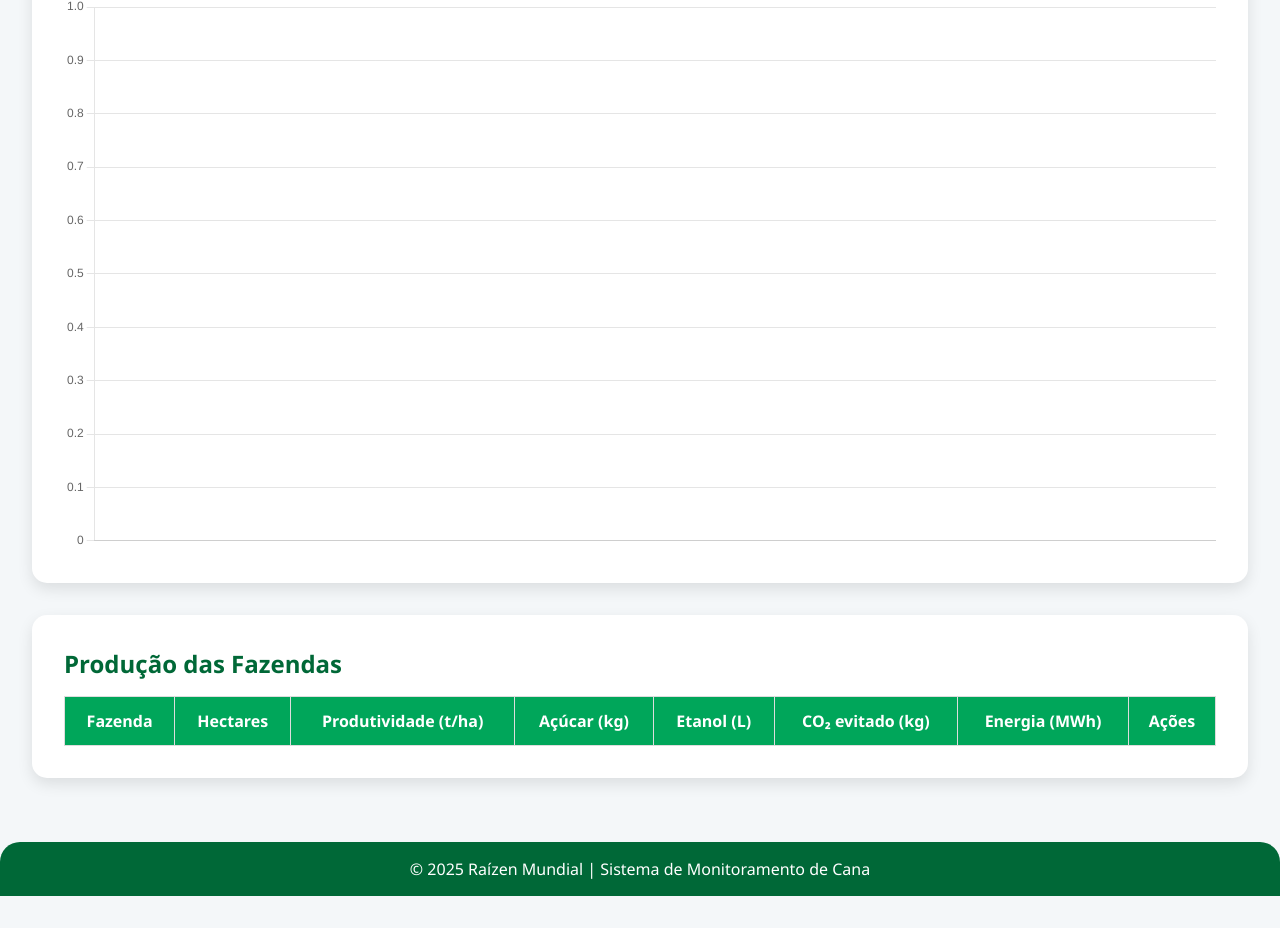
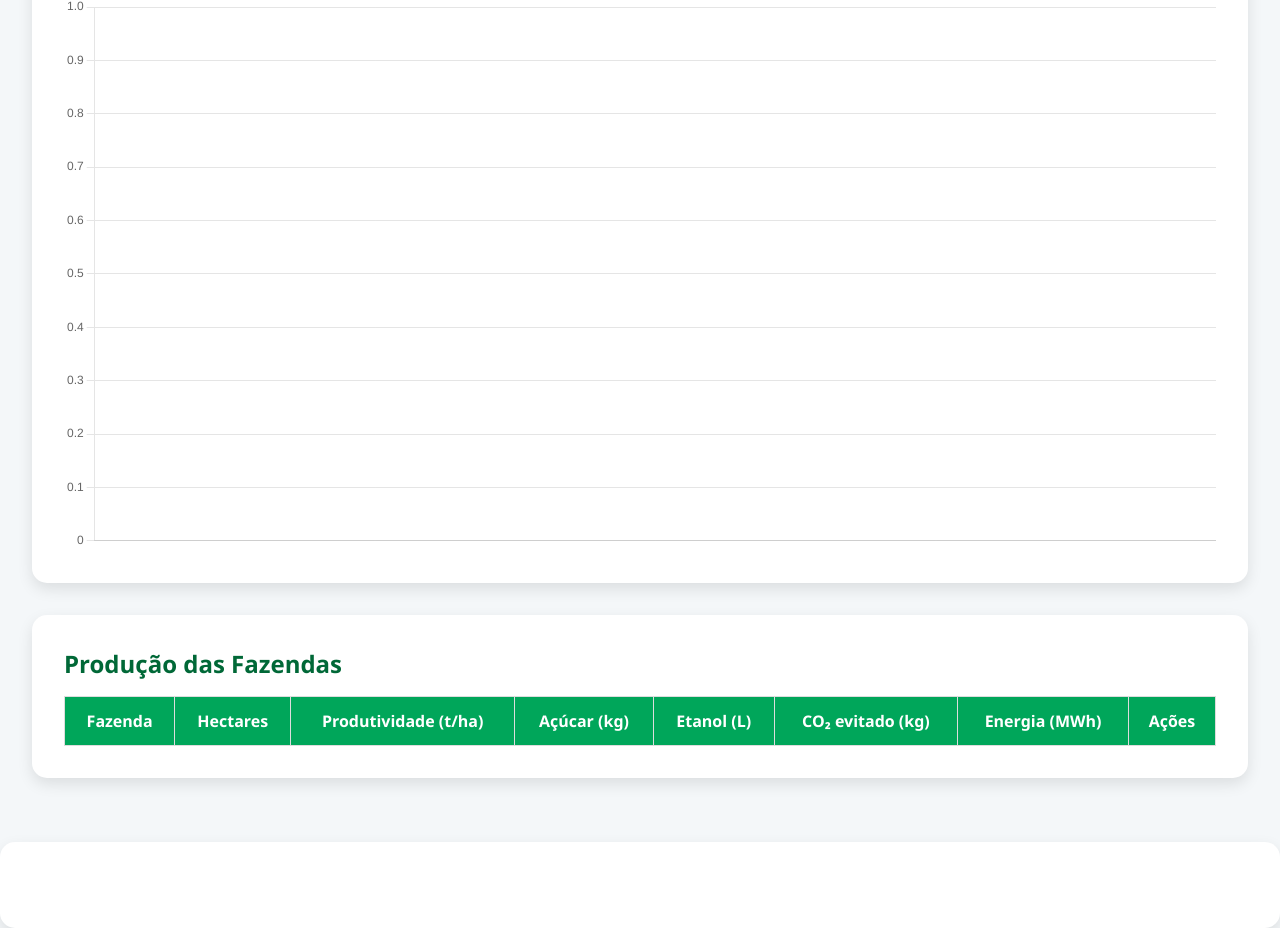
Before and after one commit to fiordelice/mundialRaizen, a plain HTML site: page index.html in a window 1280 px wide. Shown: the part 1042-1970 px from the top of the page. Before the commit the page ends 1938 px from the top, so only its background shows below. Drawn offline with nearby package versions, Linux system fonts and the light colour scheme.

Commit message:
Update index.html

```diff
--- a/index.html
+++ b/index.html
@@ -71,7 +71,7 @@
     </section>
   </main>
 
-  <footer>
+  <footer class="card">
     <p>© 2025 Raízen Mundial | Sistema de Monitoramento de Cana</p>
   </footer>
 
```
